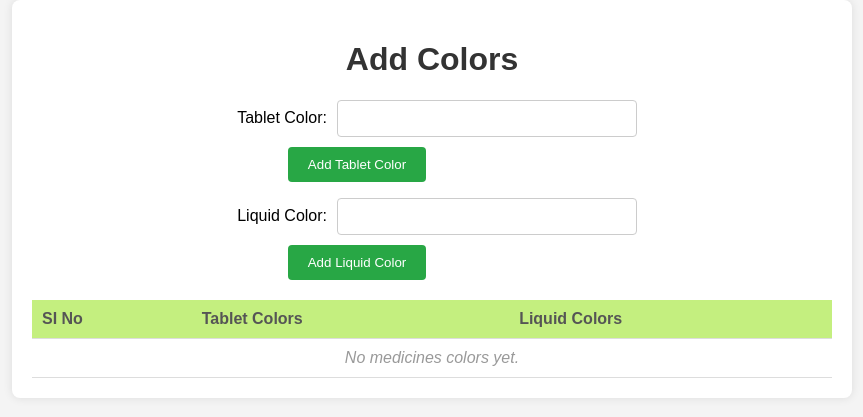
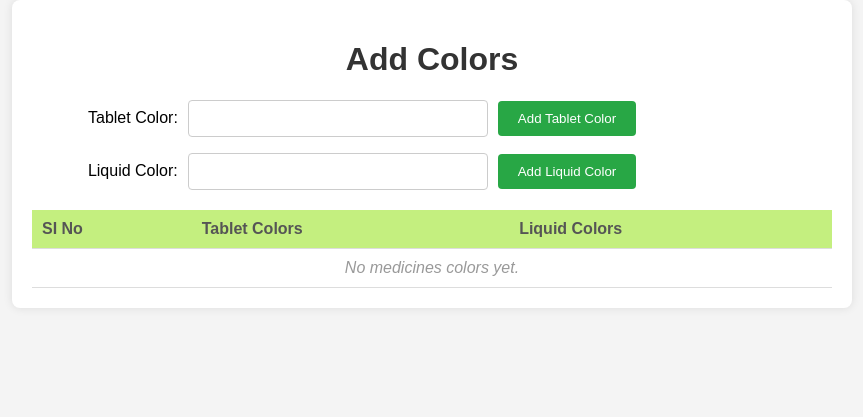
Before and after one commit to Dara-Ekanth/Hair-Medicine-Tracker, a Flask app: page /colors in a window 1280 px wide. Shown: the part 50-467 px from the top of the page, without its empty margins (208-1071 px from the left). Run offline with Flask 3, Linux system fonts and the light colour scheme; the visitor is signed in with stand-in values (Sample User, id 1); data that the repository does not hold is empty.

Commit message:
add medicine colors form styled

```diff
--- a/static/add_medicine.css
+++ b/static/add_medicine.css
@@ -22,6 +22,10 @@ label {
     justify-content: center;
 }
 
+.form-group button{
+  margin-left: 10px;
+}
+
 .form-inline{
     display: flex;
     flex-direction: column;
--- a/templates/add_tabletColor.html
+++ b/templates/add_tabletColor.html
@@ -12,9 +12,7 @@
         <div class="form-group">
             <label for="tablet_color">Tablet Color:</label>
             <input type="text" name="tablet_color" id="tablet_color">
-        </div>
-        <div class="form-group">
-            <button id="add_medicine" type="submit">Add Tablet Color</button>
+            <button  id="add_medicine" type="submit">Add Tablet Color</button>
         </div>
       </form>
       <form method="POST" action="{{ url_for('colors') }}">
@@ -22,8 +20,6 @@
         <div class="form-group">
             <label for="tablet_color">Liquid Color:</label>
             <input type="text" name="liquid_color" id="liquid_color">
-        </div>
-        <div class="form-group">
             <button id="add_medicine" type="submit">Add Liquid Color</button>
         </div>
       </form>
```
